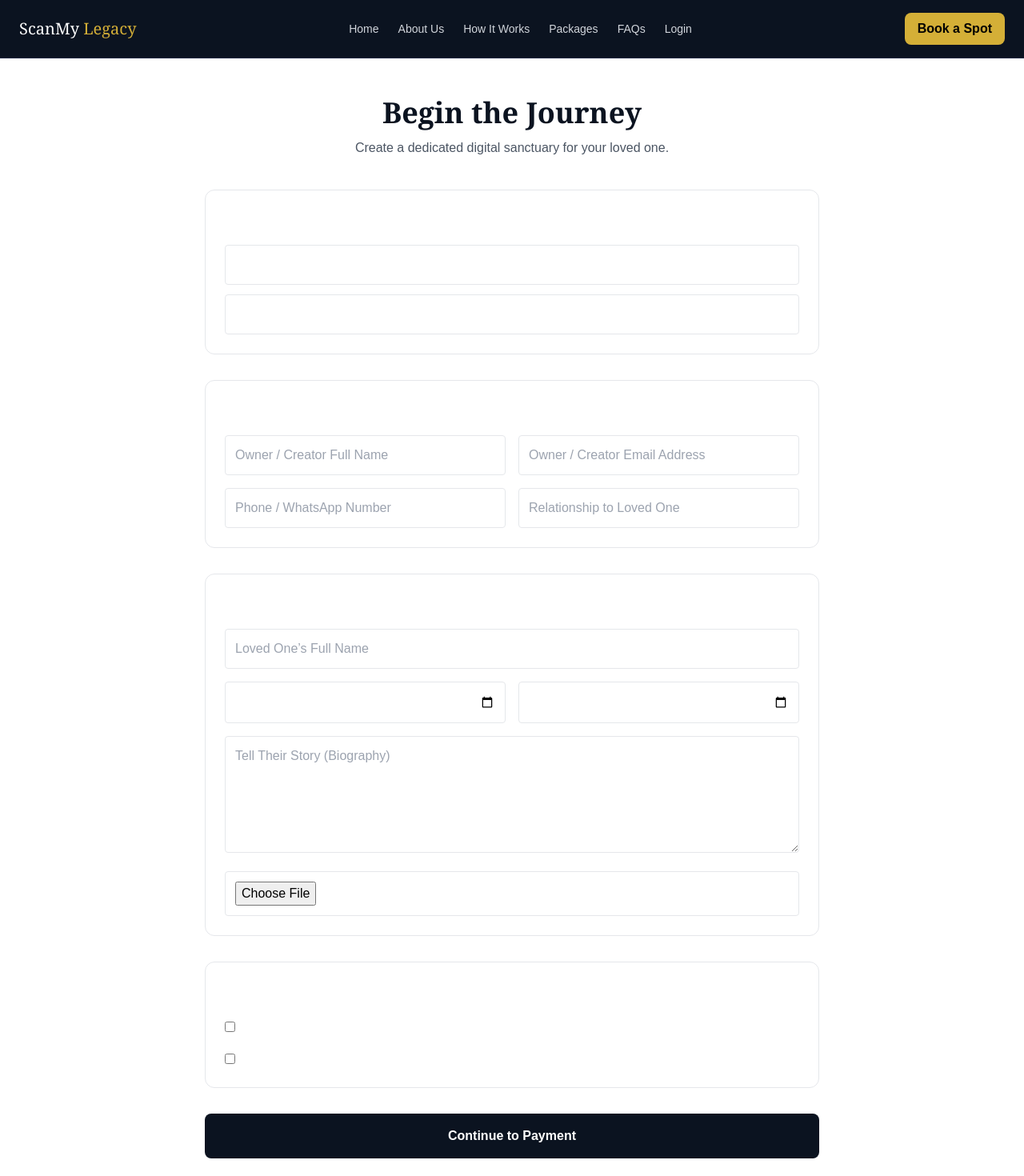
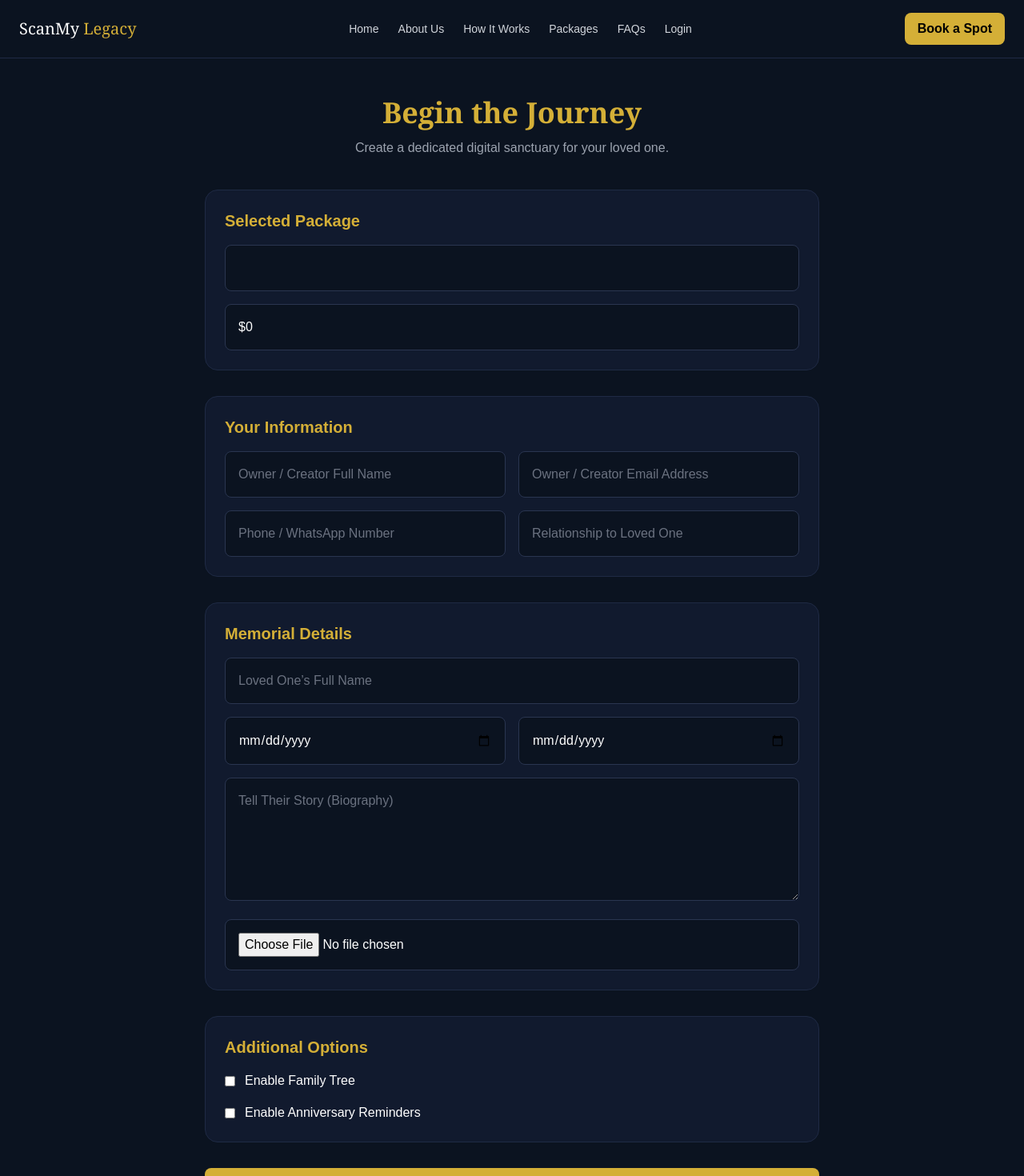
Before and after one commit to trinibuzz/scanmylegacy-app, a Next.js app: page /create-memorial in a window 1280 px wide. Shown: the top 1470 px of the page at 80% size. Built offline with nearby package versions, Linux system fonts and the light colour scheme.

Commit message:
Restore premium dark theme on create memorial form

```diff
--- a/app/create-memorial/page.tsx
+++ b/app/create-memorial/page.tsx
@@ -14,16 +14,21 @@ function CreateMemorialForm() {
   const [creatorName, setCreatorName] = useState("");
   const [creatorEmail, setCreatorEmail] = useState("");
   const [creatorPhone, setCreatorPhone] = useState("");
-  const [creatorRelationship, setCreatorRelationship] = useState("");
+  const [creatorRelationship, setCreatorRelationship] =
+    useState("");
 
   const [fullName, setFullName] = useState("");
   const [birthDate, setBirthDate] = useState("");
   const [deathDate, setDeathDate] = useState("");
   const [biography, setBiography] = useState("");
-  const [coverPhoto, setCoverPhoto] = useState<File | null>(null);
+  const [coverPhoto, setCoverPhoto] =
+    useState<File | null>(null);
 
-  const [enableFamilyTree, setEnableFamilyTree] = useState(false);
-  const [enableReminders, setEnableReminders] = useState(false);
+  const [enableFamilyTree, setEnableFamilyTree] =
+    useState(false);
+
+  const [enableReminders, setEnableReminders] =
+    useState(false);
 
   const submitMemorial = async () => {
     if (!creatorName || !creatorEmail || !fullName) {
@@ -36,7 +41,10 @@ function CreateMemorialForm() {
     formData.append("creator_name", creatorName);
     formData.append("creator_email", creatorEmail);
     formData.append("creator_phone", creatorPhone);
-    formData.append("creator_relationship", creatorRelationship);
+    formData.append(
+      "creator_relationship",
+      creatorRelationship
+    );
 
     formData.append("full_name", fullName);
     formData.append("birth_date", birthDate);
@@ -44,11 +52,21 @@ function CreateMemorialForm() {
     formData.append("biography", biography);
 
     formData.append("package_slug", packageSlug);
-    formData.append("package_name", packageSlug.replace(/-/g, " "));
+    formData.append(
+      "package_name",
+      packageSlug.replace(/-/g, " ")
+    );
     formData.append("package_price", packagePrice);
 
-    formData.append("enable_family_tree", enableFamilyTree ? "1" : "0");
-    formData.append("enable_reminders", enableReminders ? "1" : "0");
+    formData.append(
+      "enable_family_tree",
+      enableFamilyTree ? "1" : "0"
+    );
+
+    formData.append(
+      "enable_reminders",
+      enableReminders ? "1" : "0"
+    );
 
     if (coverPhoto) {
       formData.append("cover_photo", coverPhoto);
@@ -70,27 +88,38 @@ function CreateMemorialForm() {
       }
 
       if (Number(packagePrice) > 0) {
-        const paymentRes = await fetch("/api/wipay-checkout", {
+        const paymentRes = await fetch(
+          "/api/wipay-checkout",
+          {
             method: "POST",
             headers: {
-            "Content-Type": "application/json",
+              "Content-Type":
+                "application/json",
             },
             body: JSON.stringify({
               memorial_id: data.memorial.id,
-            package_name: data.memorial.package_name,
-            package_price: data.memorial.package_price,
+              package_name:
+                data.memorial.package_name,
+              package_price:
+                data.memorial.package_price,
               customer_name: creatorName,
             }),
-        });
+          }
+        );
 
-        const paymentData = await paymentRes.json();
+        const paymentData =
+          await paymentRes.json();
 
         if (!paymentRes.ok) {
-          alert(paymentData.error || "Payment setup failed");
+          alert(
+            paymentData.error ||
+              "Payment setup failed"
+          );
           return;
         }
 
-        window.location.href = paymentData.checkout_url;
+        window.location.href =
+          paymentData.checkout_url;
         return;
       }
 
@@ -102,119 +131,169 @@ function CreateMemorialForm() {
     }
   };
 
+  const inputStyle =
+    "w-full rounded-lg border border-[#2a3550] bg-[#0b1320] p-4 text-white placeholder:text-gray-500";
+
   return (
-    <main className="min-h-screen bg-white px-6 py-12">
+    <main className="min-h-screen bg-[#0b1320] px-6 py-12 text-white">
       <div className="mx-auto max-w-3xl">
         <div className="mb-10 text-center">
-          <h1 className="font-serif text-4xl font-bold text-[#0b1320]">
+          <h1 className="font-serif text-4xl font-bold text-[#d4af37]">
             Begin the Journey
           </h1>
 
-          <p className="mt-3 text-gray-600">
-            Create a dedicated digital sanctuary for your loved one.
+          <p className="mt-3 text-gray-400">
+            Create a dedicated digital sanctuary
+            for your loved one.
           </p>
         </div>
 
         <div className="space-y-8">
-          <div className="rounded-xl border p-6">
-            <h2 className="mb-4 text-xl font-semibold">Selected Package</h2>
+          {/* Selected Package */}
+          <div className="rounded-2xl border border-[#1f2a44] bg-[#111a2e] p-6">
+            <h2 className="mb-4 text-xl font-semibold text-[#d4af37]">
+              Selected Package
+            </h2>
 
             <input
               readOnly
               value={packageSlug}
-              className="w-full rounded border p-3"
+              className={inputStyle}
             />
 
             <input
               readOnly
               value={`$${packagePrice}`}
-              className="mt-3 w-full rounded border p-3"
+              className={`mt-4 ${inputStyle}`}
             />
           </div>
 
-          <div className="rounded-xl border p-6">
-            <h2 className="mb-4 text-xl font-semibold">Your Information</h2>
+          {/* Your Information */}
+          <div className="rounded-2xl border border-[#1f2a44] bg-[#111a2e] p-6">
+            <h2 className="mb-4 text-xl font-semibold text-[#d4af37]">
+              Your Information
+            </h2>
 
             <div className="grid gap-4 md:grid-cols-2">
               <input
                 placeholder="Owner / Creator Full Name"
                 value={creatorName}
-                onChange={(e) => setCreatorName(e.target.value)}
-                className="rounded border p-3"
+                onChange={(e) =>
+                  setCreatorName(e.target.value)
+                }
+                className={inputStyle}
               />
 
               <input
                 placeholder="Owner / Creator Email Address"
                 value={creatorEmail}
-                onChange={(e) => setCreatorEmail(e.target.value)}
-                className="rounded border p-3"
+                onChange={(e) =>
+                  setCreatorEmail(
+                    e.target.value
+                  )
+                }
+                className={inputStyle}
               />
 
               <input
                 placeholder="Phone / WhatsApp Number"
                 value={creatorPhone}
-                onChange={(e) => setCreatorPhone(e.target.value)}
-                className="rounded border p-3"
+                onChange={(e) =>
+                  setCreatorPhone(
+                    e.target.value
+                  )
+                }
+                className={inputStyle}
               />
 
               <input
                 placeholder="Relationship to Loved One"
                 value={creatorRelationship}
-                onChange={(e) => setCreatorRelationship(e.target.value)}
-                className="rounded border p-3"
+                onChange={(e) =>
+                  setCreatorRelationship(
+                    e.target.value
+                  )
+                }
+                className={inputStyle}
               />
             </div>
           </div>
 
-          <div className="rounded-xl border p-6">
-            <h2 className="mb-4 text-xl font-semibold">Memorial Details</h2>
+          {/* Memorial Details */}
+          <div className="rounded-2xl border border-[#1f2a44] bg-[#111a2e] p-6">
+            <h2 className="mb-4 text-xl font-semibold text-[#d4af37]">
+              Memorial Details
+            </h2>
 
             <input
               placeholder="Loved One’s Full Name"
               value={fullName}
-              onChange={(e) => setFullName(e.target.value)}
-              className="mb-4 w-full rounded border p-3"
+              onChange={(e) =>
+                setFullName(e.target.value)
+              }
+              className={inputStyle}
             />
 
-            <div className="grid gap-4 md:grid-cols-2">
+            <div className="mt-4 grid gap-4 md:grid-cols-2">
               <input
                 type="date"
                 value={birthDate}
-                onChange={(e) => setBirthDate(e.target.value)}
-                className="rounded border p-3"
+                onChange={(e) =>
+                  setBirthDate(
+                    e.target.value
+                  )
+                }
+                className={inputStyle}
               />
 
               <input
                 type="date"
                 value={deathDate}
-                onChange={(e) => setDeathDate(e.target.value)}
-                className="rounded border p-3"
+                onChange={(e) =>
+                  setDeathDate(
+                    e.target.value
+                  )
+                }
+                className={inputStyle}
               />
             </div>
 
             <textarea
               placeholder="Tell Their Story (Biography)"
               value={biography}
-              onChange={(e) => setBiography(e.target.value)}
-              className="mt-4 w-full rounded border p-3"
+              onChange={(e) =>
+                setBiography(e.target.value)
+              }
               rows={5}
+              className={`mt-4 ${inputStyle}`}
             />
 
             <input
               type="file"
-              onChange={(e) => setCoverPhoto(e.target.files?.[0] || null)}
-              className="mt-4 w-full rounded border p-3"
+              onChange={(e) =>
+                setCoverPhoto(
+                  e.target.files?.[0] || null
+                )
+              }
+              className={`mt-4 ${inputStyle}`}
             />
           </div>
 
-          <div className="rounded-xl border p-6">
-            <h2 className="mb-4 text-xl font-semibold">Additional Options</h2>
+          {/* Additional Options */}
+          <div className="rounded-2xl border border-[#1f2a44] bg-[#111a2e] p-6">
+            <h2 className="mb-4 text-xl font-semibold text-[#d4af37]">
+              Additional Options
+            </h2>
 
             <label className="mb-4 flex items-center gap-3">
               <input
                 type="checkbox"
                 checked={enableFamilyTree}
-                onChange={(e) => setEnableFamilyTree(e.target.checked)}
+                onChange={(e) =>
+                  setEnableFamilyTree(
+                    e.target.checked
+                  )
+                }
               />
               Enable Family Tree
             </label>
@@ -223,7 +302,11 @@ function CreateMemorialForm() {
               <input
                 type="checkbox"
                 checked={enableReminders}
-                onChange={(e) => setEnableReminders(e.target.checked)}
+                onChange={(e) =>
+                  setEnableReminders(
+                    e.target.checked
+                  )
+                }
               />
               Enable Anniversary Reminders
             </label>
@@ -232,9 +315,11 @@ function CreateMemorialForm() {
           <button
             onClick={submitMemorial}
             disabled={loading}
-            className="w-full rounded-lg bg-[#0b1320] py-4 font-semibold text-white"
+            className="w-full rounded-lg bg-[#d4af37] py-4 font-semibold text-black"
           >
-            {loading ? "Creating Memorial..." : "Continue to Payment"}
+            {loading
+              ? "Creating Memorial..."
+              : "Continue to Payment"}
           </button>
         </div>
       </div>
@@ -246,10 +331,8 @@ export default function CreateMemorialPage() {
   return (
     <Suspense
       fallback={
-        <main className="flex min-h-screen items-center justify-center bg-white p-6">
-          <div className="rounded-xl border p-8 text-center">
+        <main className="flex min-h-screen items-center justify-center bg-[#0b1320] p-6 text-white">
           Loading form...
-          </div>
         </main>
       }
     >
```
Lines whose indentation alone changed are shown as unchanged.
